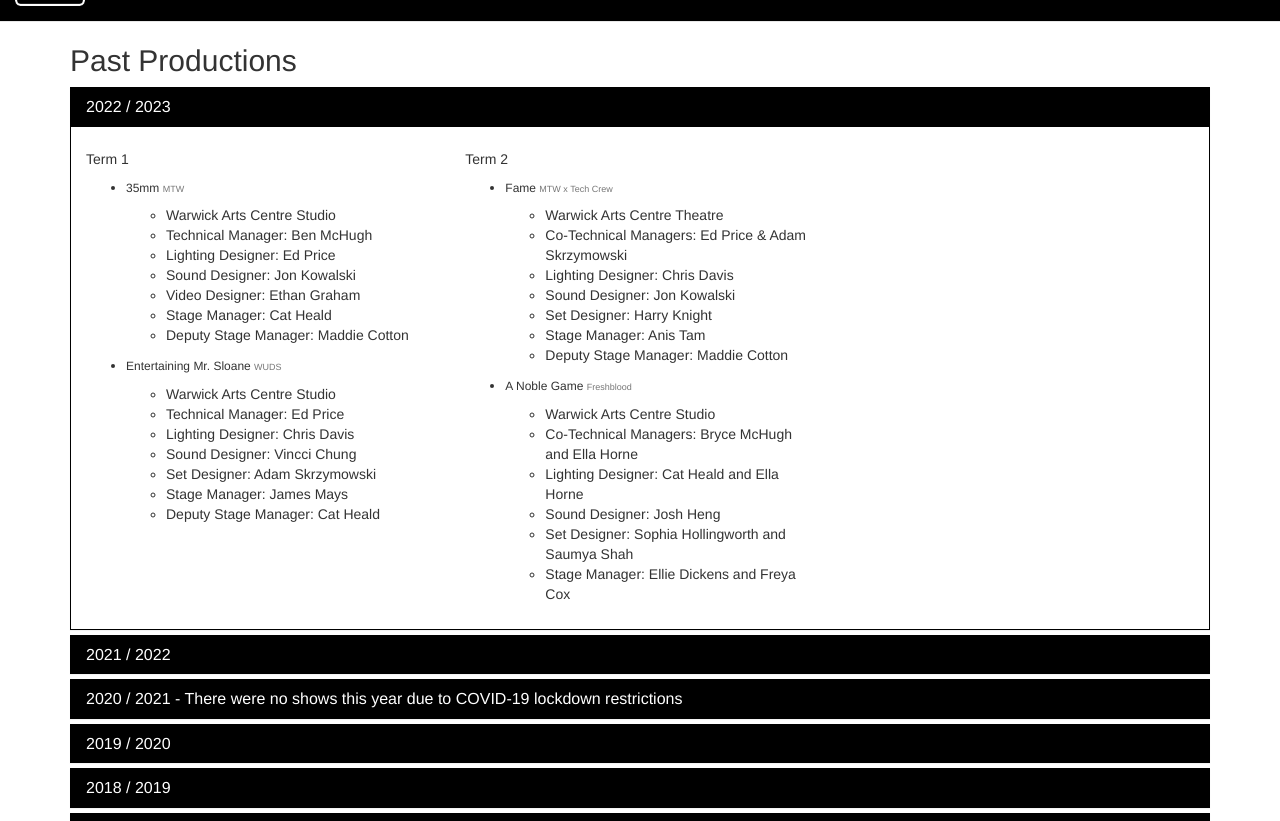
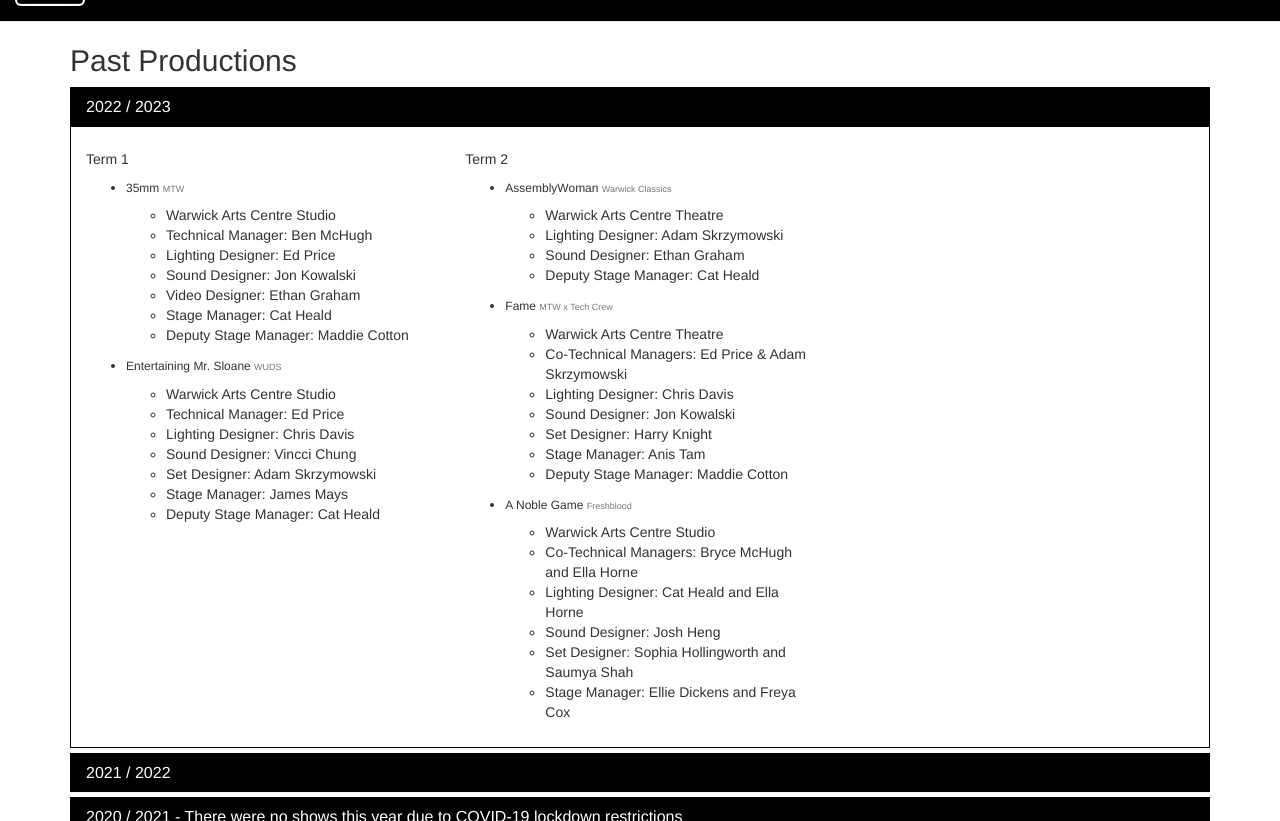
Before and after one commit to WarwickTechCrew/warwicktechcrew.github.io, a Jekyll site: the page built from index.html, in a window 1280 px wide and 900 px high, scrolled down 1378 px, cut to the strip 79-900 px from the top of the window. Built offline with Jekyll 4.4.1, drawn with Linux system fonts in a browser that asks for light colours; nearby versions of some CDN libraries.

Commit message:
Added Classics

```diff
--- a/_data/shows/2223.yaml
+++ b/_data/shows/2223.yaml
@@ -37,6 +37,16 @@ terms:
       name: Cat Heald
 - name: Term 2
   shows:
+  - name: AssemblyWoman
+    society: Warwick Classics
+    venue: Warwick Arts Centre Theatre
+    people:
+    - role: Lighting Designer
+      name: Adam Skrzymowski
+    - role: Sound Designer
+      name: Ethan Graham
+    - role: Deputy Stage Manager
+      name: Cat Heald
   - name: Fame
     society: MTW x Tech Crew
     venue: Warwick Arts Centre Theatre
```
